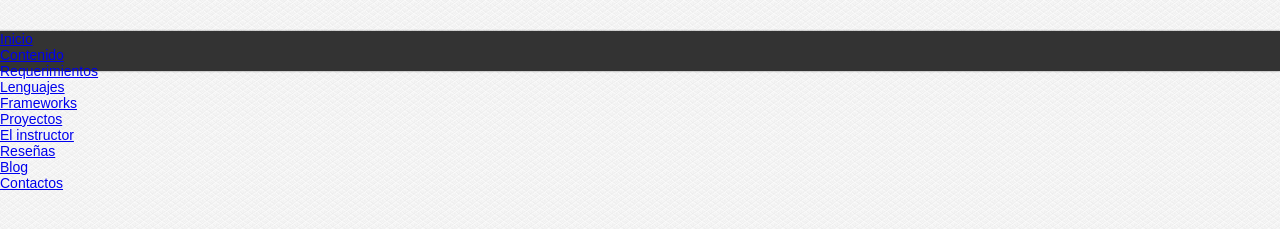
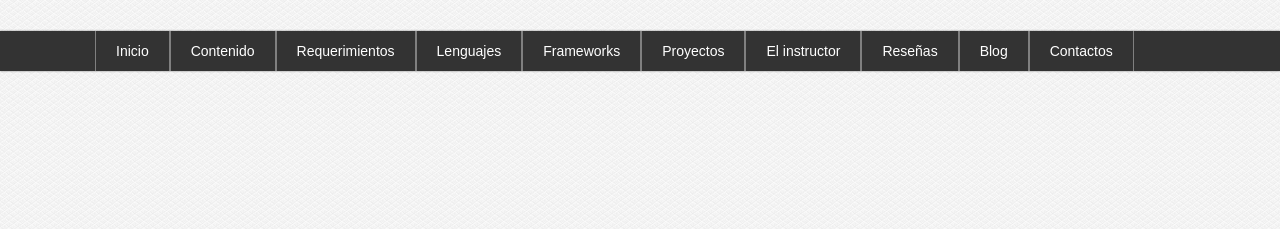
Before and after one commit to JoseAFlores777/masterCSS, a plain HTML site: page index.html in a window 1280 px wide. Shown: the part 219-448 px from the top of the page. Drawn offline with Linux system fonts and the light colour scheme; files whose address does not match are found by name.

Commit message:
CSS del menu de navegacion

```diff
--- a/css/styles.css
+++ b/css/styles.css
@@ -78,3 +78,32 @@ body {
     font-size: 14px;
     box-shadow: 0px 0px 2px gray;
 }
+
+#nav ul {
+    list-style: none;
+    margin: 0px auto;
+    width: 1090px;
+}
+
+
+/* Cuando colocamos estos operadores <> especificamos el elementos
+en este caso el elemento a estilizar es el elemento perteneciente
+al nav el primer ul el primer li */
+
+#nav>ul>li {
+    line-height: 40px;
+    float: left;
+    border-right: 1px solid gray;
+}
+
+#nav>ul>li a {
+    display: block;
+    padding-left: 20px;
+    padding-right: 20px;
+    color: white;
+    text-decoration: none;
+}
+
+#nav>ul>li>a:first-child {
+    border-left: 1px solid gray;
+}
```
